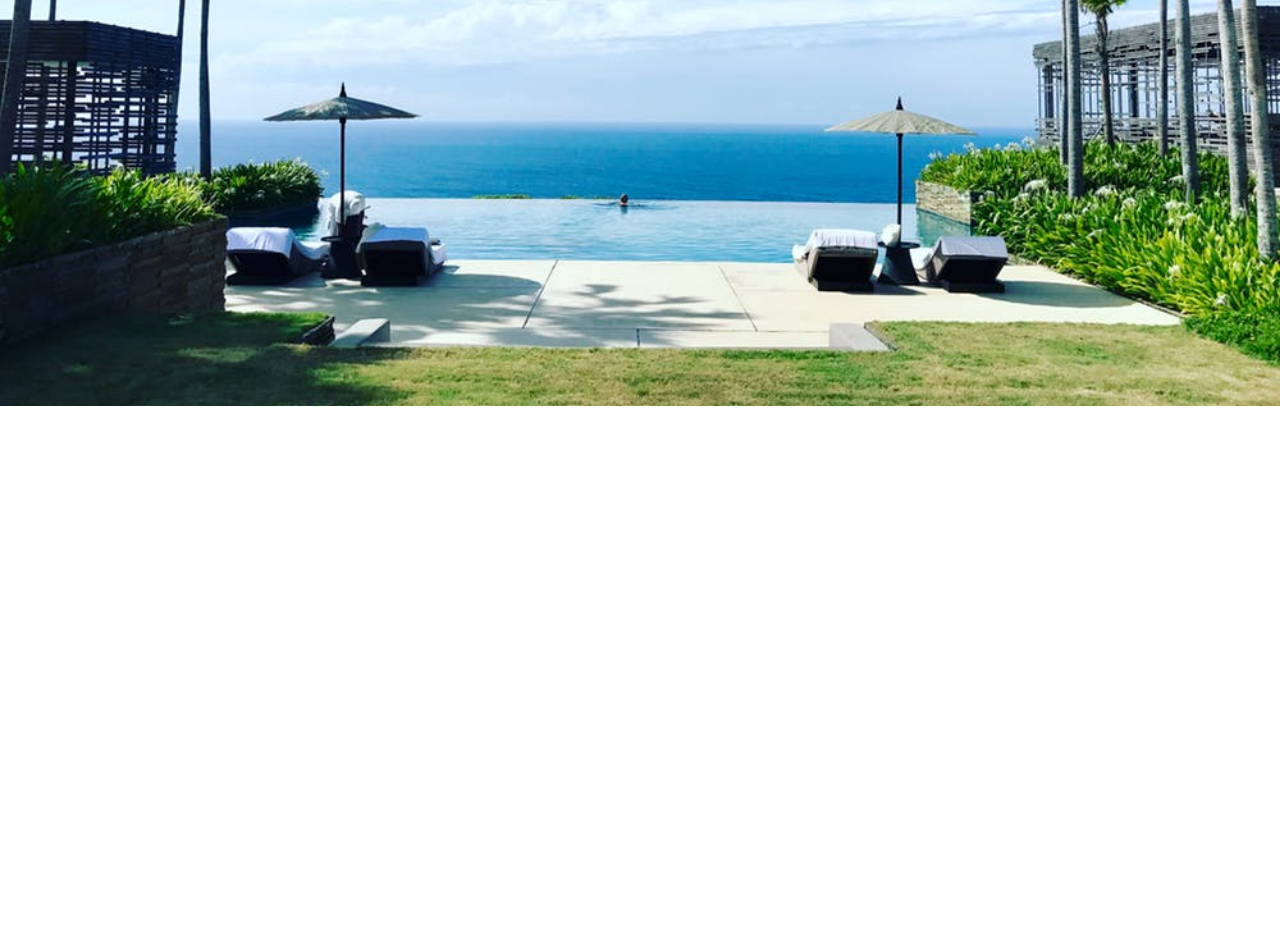
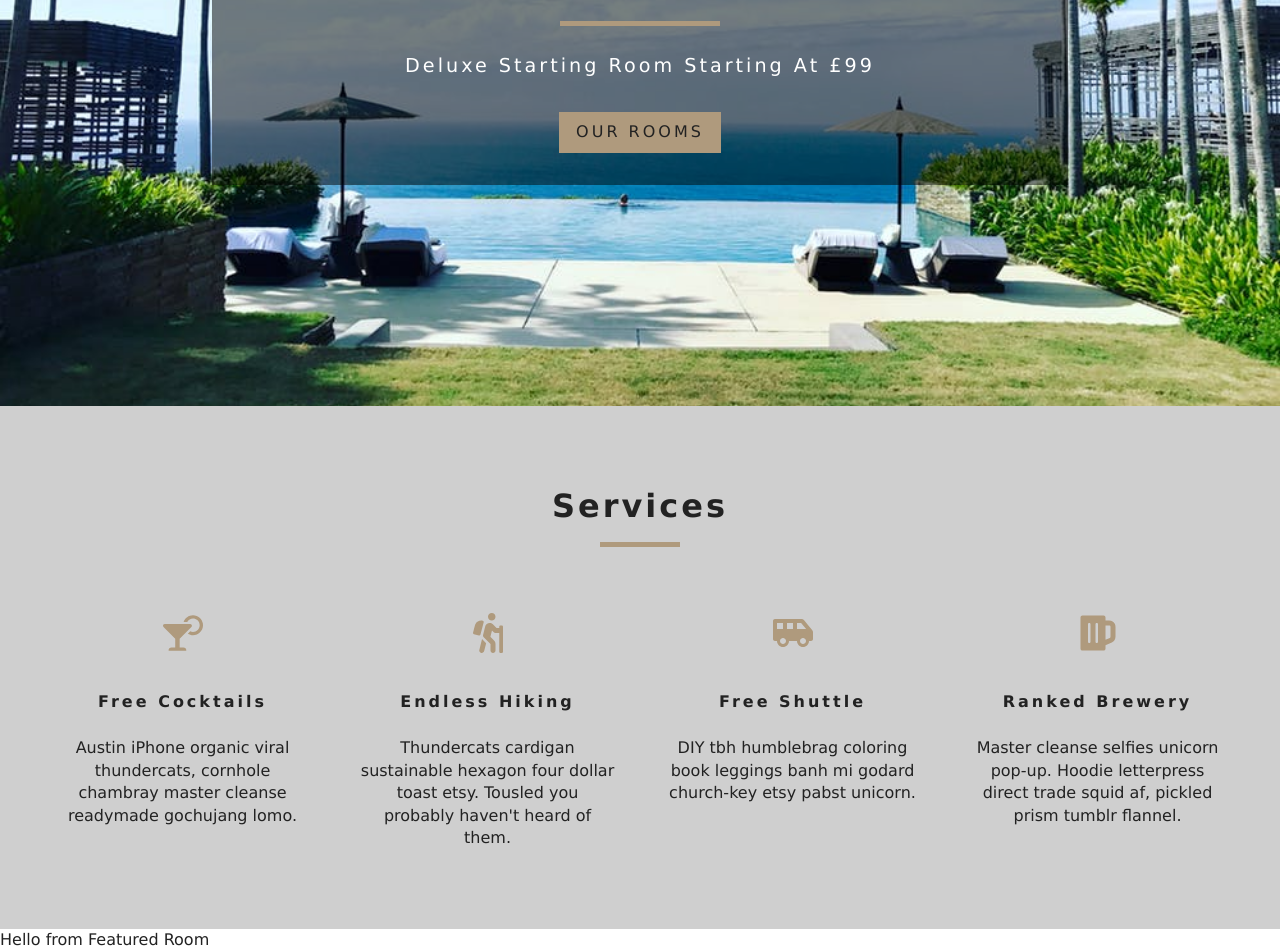
Before and after one commit to EsDot1/mi-casa, a React (Create React App) app: page / in a window 1280 px wide. Shown: the part 394-1346 px from the top of the page. Before the commit the page ends 800 px from the top, so only its background shows below. Built offline with nearby package versions, Linux system fonts and the light colour scheme.

Commit message:
context.js, state in context, bring in data through cdm and set up feature page

```diff
--- a/src/App.css
+++ b/src/App.css
@@ -252,6 +252,7 @@ h6 {
 }
 .services h6 {
   letter-spacing: var(--mainSpacing);
+  text-transform: capitalize;
 }
 .services p {
   width: 80%;
--- /dev/null
+++ b/src/components/Banner.js
@@ -0,0 +1,14 @@
+import React from "react";
+
+const Banner = ({ children, title, subtitle }) => {
+  return (
+    <div className="banner">
+      <h1>{title}</h1>
+      <div />
+      <p>{subtitle}</p>
+      {children}
+    </div>
+  );
+};
+
+export default Banner;
--- /dev/null
+++ b/src/components/FeaturedRooms.js
@@ -0,0 +1,13 @@
+import React, { Component } from "react";
+import { RoomContext } from "../context";
+
+export class FeaturedRooms extends Component {
+  static contextType = RoomContext;
+  render() {
+    const { featuredRooms: looms } = this.context;
+    console.log(looms);
+    return <div>Hello from Featured Room</div>;
+  }
+}
+
+export default FeaturedRooms;
--- /dev/null
+++ b/src/components/Services.js
@@ -0,0 +1,56 @@
+import React, { Component } from "react";
+import { FaCocktail, FaHiking, FaShuttleVan, FaBeer } from "react-icons/fa";
+
+import Title from "./Title";
+
+class Services extends Component {
+  state = {
+    services: [
+      {
+        icon: <FaCocktail />,
+        title: "free cocktails",
+        info:
+          "Austin iPhone organic viral thundercats, cornhole chambray master cleanse readymade gochujang lomo."
+      },
+      {
+        icon: <FaHiking />,
+        title: "endless hiking",
+        info:
+          "Thundercats cardigan sustainable hexagon four dollar toast etsy. Tousled you probably haven't heard of them."
+      },
+      {
+        icon: <FaShuttleVan />,
+        title: "free shuttle",
+        info:
+          "DIY tbh humblebrag coloring book leggings banh mi godard church-key etsy pabst unicorn. "
+      },
+      {
+        icon: <FaBeer />,
+        title: "ranked brewery",
+        info:
+          "Master cleanse selfies unicorn pop-up. Hoodie letterpress direct trade squid af, pickled prism tumblr flannel."
+      }
+    ]
+  };
+  render() {
+    return (
+      <section className="services">
+        <Title title="services" />
+        <div className="services-center">
+          {this.state.services.map((item, index) => {
+            return (
+              <article key={index} className="service">
+                <span>{item.icon}</span>
+                <h6>{item.title}</h6>
+                <p>{item.info}</p>
+              </article>
+            );
+          })}
+        </div>
+      </section>
+    );
+  }
+}
+
+export default Services;
+// as section with a title component and
--- /dev/null
+++ b/src/components/Title.js
@@ -0,0 +1,12 @@
+import React from "react";
+
+const Title = ({ title }) => {
+  return (
+    <div className="section-title">
+      <h4>{title}</h4>
+      <div></div>
+    </div>
+  );
+};
+
+export default Title;
--- /dev/null
+++ b/src/context.js
@@ -0,0 +1,53 @@
+import React, { Component } from "react";
+import items from "./data";
+
+export const RoomContext = React.createContext();
+//component object
+//<RoomContext.Provider value={}
+
+export class RoomProvider extends Component {
+  state = {
+    rooms: [],
+    sortedRooms: [],
+    featuredRooms: [],
+    loading: true
+  };
+
+  //getData
+  componentDidMount() {
+    //getData() ---> run 1st
+    let rooms = this.formatData(items);
+    // ---> after this we have our formatted data
+    let featuredRooms = rooms.filter(room => room.featured === true);
+    this.setState({
+      rooms,
+      sortedRooms: rooms,
+      featuredRooms: featuredRooms,
+      loading: false
+      //of true no rendering ---> laoder can run
+    });
+  }
+  formatData(items) {
+    let tempItems = items.map(item => {
+      let id = item.sys.id;
+      let images = item.fields.images.map(
+        image => image.fields.file.url
+        //now images is an array of rrom pics
+      );
+      let room = { ...item.fields, id, images };
+      return room;
+    });
+    return tempItems;
+  }
+  render() {
+    return (
+      <RoomContext.Provider value={{ ...this.state }}>
+        {this.props.children}
+      </RoomContext.Provider>
+    );
+  }
+}
+
+export const RoomComsumer = RoomContext.Consumer;
+
+export default { RoomProvider, RoomContext, RoomComsumer };
--- a/src/index.js
+++ b/src/index.js
@@ -2,13 +2,16 @@ import React from "react";
 import ReactDOM from "react-dom";
 import { BrowserRouter as Router } from "react-router-dom";
 // import './index.css';
+import { RoomProvider } from "./context";
 import App from "./App";
 import * as serviceWorker from "./serviceWorker";
 
 ReactDOM.render(
-  <Router>
-    <App />
-  </Router>,
+  <RoomProvider>
+    <Router>
+      <App />
+    </Router>
+  </RoomProvider>,
   document.getElementById("root")
 );
 
--- a/src/pages/ErrorPage.js
+++ b/src/pages/ErrorPage.js
@@ -1,8 +1,19 @@
 import React from "react";
+import { Link } from "react-router-dom";
+
+import Banner from "../components/Banner";
 import Hero from "../components/Hero";
 
 const ErrorPage = () => {
-  return <Hero />;
+  return (
+    <Hero>
+      <Banner title="404" subtitle="page not found">
+        <Link to="/" className="btn-primary">
+          return home
+        </Link>
+      </Banner>
+    </Hero>
+  );
 };
 
 export default ErrorPage;
--- a/src/pages/Home.js
+++ b/src/pages/Home.js
@@ -1,9 +1,28 @@
 //rafc
 import React from "react";
+import { Link } from "react-router-dom";
 import Hero from "../components/Hero";
+import Banner from "../components/Banner";
+import Services from "../components/Services";
+import FeaturedRooms from "../components/FeaturedRooms";
 
 const Home = () => {
-  return <Hero />;
+  return (
+    <>
+      <Hero>
+        <Banner
+          title="luxurious rooms"
+          subtitle="deluxe starting room starting at £99"
+        >
+          <Link to="/rooms" className="btn-primary">
+            our rooms
+          </Link>
+        </Banner>
+      </Hero>
+      <Services />
+      <FeaturedRooms />
+    </>
+  );
 };
 
 export default Home;
--- a/src/pages/Rooms.js
+++ b/src/pages/Rooms.js
@@ -1,9 +1,20 @@
 // rafce
 import React from "react";
+import { Link } from "react-router-dom";
+
+import Banner from "../components/Banner";
 import Hero from "../components/Hero";
 
 const Rooms = () => {
-  return <Hero hero="roomsHero" />;
+  return (
+    <Hero hero="roomsHero">
+      <Banner title="our rooms" subtitle="">
+        <Link to="/" className="btn-primary">
+          return home
+        </Link>
+      </Banner>
+    </Hero>
+  );
 };
 
 export default Rooms;
```
